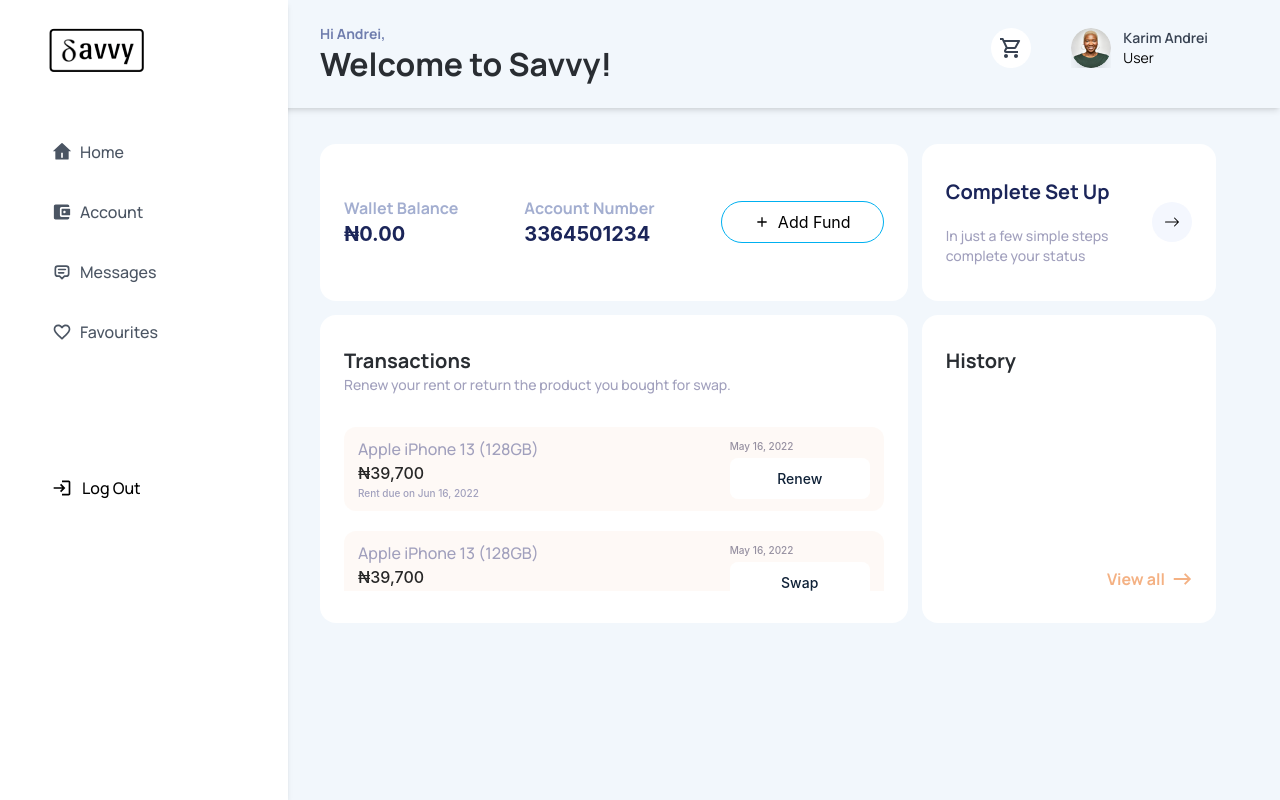
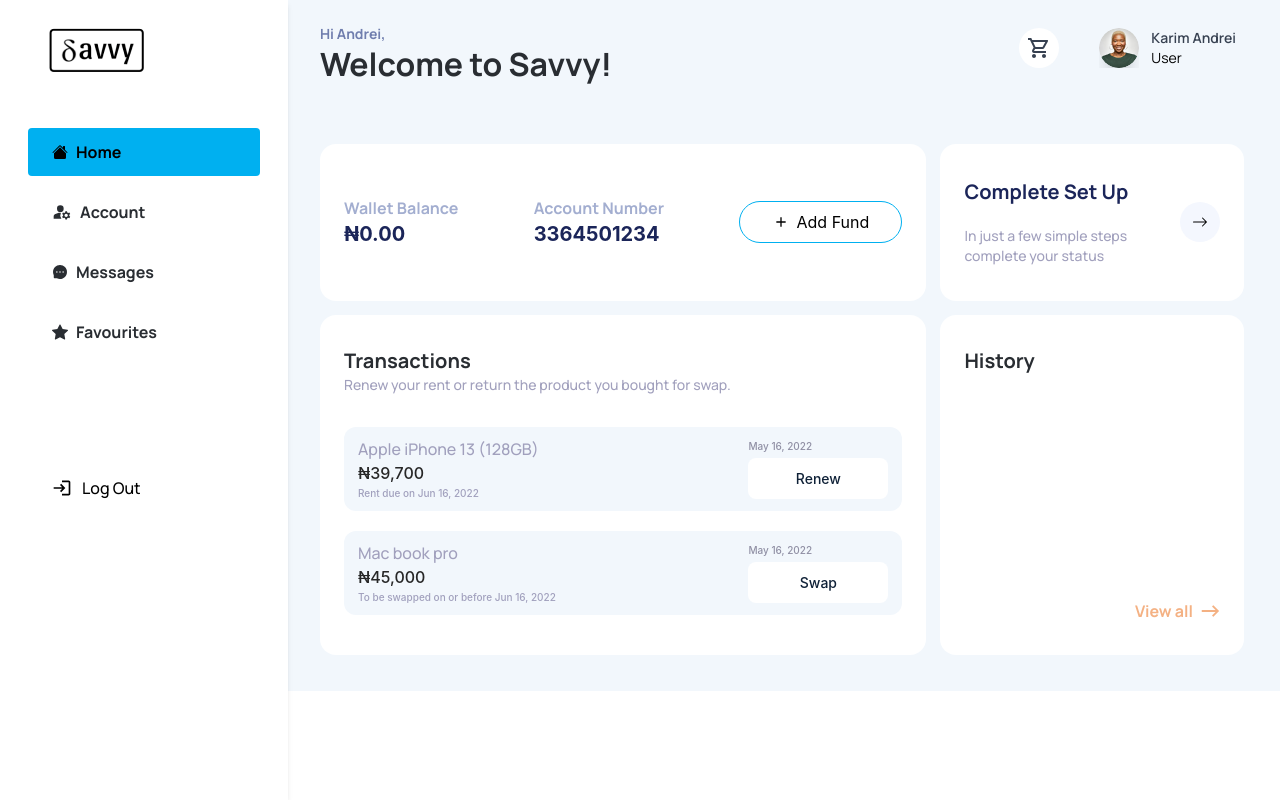
Before and after one commit to SavvyAfrica/savvyWaitlist, a Next.js app: page /dashboard/account in a window 1280 px wide. Built offline with nearby package versions, Linux system fonts and the light colour scheme.

Commit message:
fixed UI issues

```diff
--- a/components/DashboardLayout/DashboardLayout.tsx
+++ b/components/DashboardLayout/DashboardLayout.tsx
@@ -1,7 +1,6 @@
 import React, { useState, useEffect, Fragment } from 'react';
 import DashboardSideBar from '../DashboardSideBar/DashboardSideBar';
 import DashboardTopBar from '../DashboardTopBar/DashboardTopBar';
-import { Transition } from "@headlessui/react";
 
 
 
@@ -37,30 +36,29 @@ function DashboardLayout({children}: any) {
         }
     }, []);
 
+    // Prevents child element from inheriting parent element's onClick
+    const handleChildElementClick = (e: any) => {
+        e.stopPropagation()
+    }
+
+
   return (
     <>
-        <DashboardTopBar showNav={showNav} setShowNav={setShowNav} />
-        <Transition
-            as="div"
-            show={showNav}
-            enter="transform transition duration-[400ms]"
-            enterFrom="-translate-x-full"
-            enterTo="translate-x-0"
-            leave="transform duration-[400ms] transition ease-in-out"
-            leaveFrom="translate-x-0"
-            leaveTo="-translate-x-full"
-            className="fixed left-0 top-0 w-72 max-w-full h-full z-30 bg-white shadow-md"
-        >
-            <DashboardSideBar showNav={showNav} setShowNav={setShowNav} />
-        </Transition>
+        <DashboardSideBar showNav={showNav} setShowNav={setShowNav} />
 
         <main
             onClick={handleOnblur}
-            className={`min-h-screen w-full z-10 transition-all duration-[400ms] bg-[#f2f7fc] ${
-                showNav && !isMobile ? 'pl-56' : "pl-0"
+            className={`h-full w-full transition-all duration-[400ms] bg-[#f2f7fc] ${
+                showNav && !isMobile ? 'pl-80' : "pl-0"
             }`}
         >
-            <div className="maxWidth lg:pt-36 pt-16 pl-8 lg:pl-24 pr-8 lg:pr-16">{children}</div>
+            <div className="maxWidth">
+                <DashboardTopBar showNav={showNav} setShowNav={setShowNav} />
+
+                <div className="w-full h-auto">
+                    <div className="pt-9 pb-9 pl-9 lg:pl-0 pr-9">{children}</div>
+                </div>
+            </div>
         </main>
     </>
   )
--- a/components/DashboardSideBar/DashboardSideBar.tsx
+++ b/components/DashboardSideBar/DashboardSideBar.tsx
@@ -1,15 +1,13 @@
-import React, { Dispatch, forwardRef, SetStateAction } from 'react';
-import { RiHome4Fill } from 'react-icons/ri';
-import { IoMdWallet } from 'react-icons/io';
-import { TbMessage2 } from 'react-icons/tb';
-import { MdOutlineFavoriteBorder } from 'react-icons/md';
-import { HiOutlineBars3BottomLeft } from 'react-icons/hi2';
-import { MdLogin } from 'react-icons/md';
+import React, { Dispatch, forwardRef, SetStateAction, useCallback, useState } from 'react';
+import { AiFillMessage } from 'react-icons/ai';
+import { IoIosClose } from 'react-icons/io';
+import { MdLogin, MdManageAccounts } from 'react-icons/md';
 import { SingletonRouter, useRouter } from 'next/router';
 import Link from 'next/router';
 import Image from 'next/image';
 import Logo from '../../assets/png/logo.png';
 import { Text } from '../typography/typography';
+import { BsFillStarFill, BsHouseFill } from 'react-icons/bs';
 
 
 interface IMyProps {
@@ -18,116 +16,77 @@ interface IMyProps {
 }
 
 
-const DashboardSideBar: React.FC<IMyProps> = forwardRef(({ showNav, setShowNav }, ref: any) => {
+const DashboardSideBar: React.FC<IMyProps> = ({ showNav, setShowNav }: IMyProps) => {
+  const [currentRoute, setCurrentRoute] = useState("Home");
+
+  const renderIcon = useCallback((element: React.ReactNode) => {
+    switch (element) {
+      case "Home":
+        return <BsHouseFill className='h-4 w-4' />;
+      case "Account":
+        return <MdManageAccounts className='h-5 w-5' />;
+      case "Messages":
+        return <AiFillMessage className='h-4.5 w-4.5' />;
+      case "Favourites":
+        return <BsFillStarFill className='h-4 w-4' />;
+    }
+  }, []);
+  const navigationData = ["Home", "Account", "Messages", "Favourites"];
+
+
   const router = useRouter();
 
   return (
-    <div ref={ref} className="h-full">
+    <div
+      className={`fixed left-0 top-0 w-60 sm:w-72 duration-[400ms] h-full z-30 bg-white shadow-md
+        ${showNav
+        ? '-translate-x-full lg:translate-x-0'
+        : '-translate-x-0 origin-right'
+        }`}
+    >
+      <>
       <div className="flex justify-center mt-7 mb-14">
         <div className="w-full flex justify-between items-center ml-12 mr-4">
           {/* <Link href='/dashboard'> */}
             <Image src={Logo} alt="logo" />
           {/* </Link> */}
-          <HiOutlineBars3BottomLeft
-            className={`h-8 w-8 lg:hidden block cursor-pointer text-gray-700 ${showNav ? 'block' : 'hidden'}`}
+          <IoIosClose
+            className={`h-8 w-8 lg:hidden block cursor-pointer text-gray-700 `}
             onClick={() => setShowNav(!showNav)}
           />
         </div>
       </div>
 
-      <div className="flex flex-col mb-24">
-        {/* <Link href="/"> */}
-          <div
-            className={`pl-6 py-3 mx-7 mb-3 rounded text-center cursor-pointer flex items-center transition-colors ${
-              router.pathname == "/"
-              ? "bg-[#00B0f0]"
-              : "text-gray-600 hover:bg-[#00B0f0] hover:text-neutral-800"
+      <ul className="flex flex-col mb-24 block">
+        {navigationData.map((element, index): React.ReactNode => {
+          return (
+            <li
+              key={index}
+              onClick={() => setCurrentRoute(element)}
+              className={`pl-6 py-3 mx-7 mb-3 rounded text-center cursor-pointer flex items-center transition-colors block
+                ${currentRoute === element
+                ? "bg-[#00B0F0]"
+                : "text-[#292D32] hover:bg-[#dcebf9]"
                 }`}
             >
-            <div className="mr-2">
-              <RiHome4Fill className='h-5 w-5' />
-            </div>
+              {/* <Link href=''> */}
+                <span className="mr-2 inline-block">
+                  {renderIcon(element)}
+                </span>
 
-            <div>
+                <span className="inline-block">
                   <Text
                     variant='paragraph_3'
-                className={`${router.pathname == "/" ? "font-bold" : "font-medium"}`}
+                    className="font-bold"
                   >
-                Home
+                    {element}
                   </Text>
-            </div>
-          </div>
+                </span>
               {/* </Link> */}
-
-        {/* <Link href="/account"> */}
-          <div
-            className={`pl-6 py-3 mx-7 mb-3 rounded text-center cursor-pointer flex items-center transition-colors ${
-              router.pathname == "/account"
-              ? "bg-[#00B0f0]"
-              : "text-gray-600 hover:bg-[#00B0f0] hover:text-neutral-800"
-            }`}
-          >
-            <div className="mr-2">
-              <IoMdWallet className='h-5 w-5' />
-            </div>
-
-            <div>
-              <Text
-                variant='paragraph_3'
-                className={`${router.pathname == "/" ? "font-bold" : "font-medium"}`}
-              >
-                Account
-              </Text>
-            </div>
-          </div>
-        {/* </Link> */}
-
-        {/* <Link href="/messages"> */}
-          <div
-            className={`pl-6 py-3 mx-7 mb-3 rounded text-center cursor-pointer flex items-center transition-colors ${
-              router.pathname == "/messages"
-              ? "bg-[#00B0f0]"
-              : "text-gray-600 hover:bg-[#00B0f0] hover:text-neutral-800"
-            }`}
-          >
-            <div className="mr-2">
-              <TbMessage2 className='h-5 w-5' />
-            </div>
-
-            <div>
-              <Text
-                variant='paragraph_3'
-                className={`${router.pathname == "/" ? "font-bold" : "font-medium"}`}
-              >
-                Messages
-              </Text>
-            </div>
-          </div>
-        {/* </Link> */}
-
-        {/* <Link href="/favourites"> */}
-          <div
-            className={`pl-6 py-3 mx-7 mb-3 rounded text-center cursor-pointer flex items-center transition-colors ${
-              router.pathname == "/favourites"
-              ? "bg-[#00B0f0]"
-              : "text-gray-600 hover:bg-[#00B0f0] hover:text-neutral-800"
-            }`}
-          >
-            <div className="mr-2">
-              <MdOutlineFavoriteBorder className='h-5 w-5' />
-            </div>
-
-            <div>
-              <Text
-                variant='paragraph_3'
-                className={`${router.pathname == "/" ? "font-bold" : "font-medium"}`}
-              >
-                Favourites
-              </Text>
-            </div>
-          </div>
-        {/* </Link> */}
-      </div>
+            </li>
+          )
+        })}
+      </ul>
 
       <div className="flex items-center pl-6 py-3 mx-7 mb-3 text-center cursor-pointer">
         {/* <Link href=''> */}
@@ -135,10 +94,10 @@ const DashboardSideBar: React.FC<IMyProps> = forwardRef(({ showNav, setShowNav }
           <Text variant='paragraph_3' className='font-medium'>Log Out</Text>
         {/* </Link> */}
       </div>
+      </>
     </div>
   )
-})
+}
 
-DashboardSideBar.displayName = "DashboardSideBar";
 
 export default DashboardSideBar;
--- a/components/DashboardTopBar/DashboardTopBar.tsx
+++ b/components/DashboardTopBar/DashboardTopBar.tsx
@@ -17,10 +17,9 @@ interface IMyProps {
 const DashboardTopBar: React.FC<IMyProps> = ({showNav, setShowNav}: IMyProps) => {
     return (
         <div
-            className={`lg:fixed static top-0 bg-[#f2f7fc] shadow-md w-full h-auto z-10 transition-all duration-[400ms]
-            ${showNav ? "lg:pl-56 pl-0" : "pl-0"}`}
+            className="w-full h-auto"
         >
-            <div className="maxWidth pt-6 pr-8 lg:pr-16 pl-8 lg:pl-24 pb-6 w-full flex justify-between items-start">
+            <div className="py-6 pr-9 pl-9 lg:pl-0 w-full flex justify-between items-start">
 
                 <div>
                     <div className="lg:hidden block -translate-x-1">
--- a/components/DbTransactionBox/DbTransactionBox.tsx
+++ b/components/DbTransactionBox/DbTransactionBox.tsx
@@ -1,4 +1,4 @@
-import React from 'react'
+import React, { Dispatch, SetStateAction } from 'react'
 import { Text } from '../typography/typography';
 
 
@@ -8,15 +8,17 @@ interface IMyProp {
     unitPrice: string;
     dueDate: string;
     currentDate: string;
-    ctaBtn: React.ReactNode;
+    ctaBtn: string;
+    renewOptionsIsOpen: boolean;
+    setRenewOptionsIsOpen: Dispatch<SetStateAction<boolean>>;
 }
 
 function DbTransactionBox(props: IMyProp) {
-    const { className, productName, unitPrice, dueDate, currentDate, ctaBtn } = props
+    const { className, productName, unitPrice, dueDate, currentDate, ctaBtn, setRenewOptionsIsOpen, renewOptionsIsOpen } = props
 
   return (
     <>
-        <div className={`h-auto sm:h-[84px] bg-[#f9d7c026] py-2.5 px-3.5 rounded-xl ${className}`}>
+        <div className={`h-auto sm:h-[84px] bg-[#f2f7fc] py-2.5 px-3.5 rounded-xl ${className}`}>
             <div className="flex sm:flex-row flex-col items-center justify-center">
                 <div className="sm:mr-auto mr-0 sm:mb-0 mb-6">
                     <Text variant='paragraph_3' className='font-medium text-[#A1A0BD] sm:text-left text-center'>{productName}</Text>
@@ -26,7 +28,10 @@ function DbTransactionBox(props: IMyProp) {
 
                 <div className="sm:ml-auto ml-0">
                     <p className="sm:text-[10px] text-[12px] font-medium leading-4 opacity-50 text-[#2F294D] mb-1 sm:text-left text-center">{currentDate}</p>
-                    <button className='bg-white w-[140px] h-[41px] rounded-lg flex justify-center items-center'>
+                    <button
+                        className='bg-white hover:bg-[#dcebf9] w-[140px] h-[41px] rounded-lg flex justify-center items-center'
+                        onClick={() => setRenewOptionsIsOpen(!renewOptionsIsOpen)}
+                    >
                         <span className='inline-block text-sm font-medium text-[#0F2137]'>{ctaBtn}</span>
                     </button>
                 </div>
--- a/components/Modals/FundWalletModal.tsx
+++ b/components/Modals/FundWalletModal.tsx
@@ -18,7 +18,7 @@ function FundWalletModal({setFundWalletIsOpen, fundWalletIsOpen}: IMyProp) {
   return (
     <>
         <div
-            className="fixed z-50 left-0 top-0 w-full h-full bg-black opacity-75"
+            className="fixed z-[999999] left-0 top-0 w-full h-full bg-black opacity-75"
             onClick={() => setFundWalletIsOpen(!fundWalletIsOpen)}
         >
             <div
--- /dev/null
+++ b/components/Modals/RenewOptionsModal.tsx
@@ -0,0 +1,60 @@
+import React, { Dispatch, SetStateAction } from 'react'
+import { Button } from '../button/button';
+import { Text } from '../typography/typography'
+
+
+interface IMyProp {
+  renewOptionsIsOpen: boolean;
+  setRenewOptionsIsOpen: Dispatch<SetStateAction<boolean>>;
+}
+
+function RenewOptionsModal({setRenewOptionsIsOpen, renewOptionsIsOpen}: IMyProp) {
+
+  // Prevents child element from inheriting parent element's onClick
+  const handleChildElementClick = (e: any) => {
+    e.stopPropagation()
+  }
+
+  return (
+    <>
+      <div
+        className="fixed z-50 left-0 top-0 w-full h-full bg-black opacity-75"
+        onClick={() => setRenewOptionsIsOpen(!renewOptionsIsOpen)}
+      >
+        <div
+          className="modal__content bg-[#FEFEFE] bg-red rounded-xl m-[8%] mx-auto max-w-[700px] lg:w-w-2/4 sm:w-4/6 w-full relative shadow-lg"
+          onClick={(e) => handleChildElementClick(e)}
+        >
+          <div className="border-b-2 border-solid border-[#DFDFE6] flex justify-center items-center pt-6 pb-8 md:px-8 px-6">
+            <Text variant='paragraph_1' className='font-bold text-base md:text-xl text-[#0F2137] mr-auto'>Choose an action</Text>
+            <span
+              className="text-[#23262F] ml-auto mb-1.5 inline-block text-2xl font-bold hover:cursor-pointer"
+              onClick={() => setRenewOptionsIsOpen(!renewOptionsIsOpen)}
+            >
+              &times;
+            </span>
+          </div>
+
+          <div className="w-full py-8 pb-6 md:px-8 px-6">
+            <div className="flex justify-center items-center mb-8">
+              <span className="inline-block mr-auto">
+                <Text variant='paragraph_3' className='font-semibold text-[#2F294D]'>IPhone 13 <br/> ₦39,700</Text>
+              </span>
+
+              <span className="inline-block ml-auto">
+                <Text variant='paragraph_4' className='font-semibold text-xs text-[#2F294D]'>May 16, 2022 <br /> Rent due on Jun 16, 2022</Text>
+              </span>
+            </div>
+            <div className=""></div>
+
+            <Button className='py-2.5 px-4 mt-6 w-full flex-auto block bg-[#00B0F0] rounded'>
+              <Text variant='paragraph_4' className="font-bold text-white">Continue</Text>
+            </Button>
+          </div>
+        </div>
+      </div>
+    </>
+  )
+}
+
+export default RenewOptionsModal
--- a/pages/dashboard/account/index.tsx
+++ b/pages/dashboard/account/index.tsx
@@ -12,13 +12,41 @@ import SetupAccountModal from '../../../components/Modals/SetupAccountModal'
 import VerifyEmp_StudModal from '../../../components/Modals/VerifyEmp_StudModal'
 import VerifyEmployeeCompanyModal from '../../../components/Modals/VerifyEmployeeCompanyModal'
 import DashboardContentBox from '../../../components/DashboardContentBox/DashboardContentBox'
+import RenewOptionsModal from '../../../components/Modals/RenewOptionsModal'
 
 
 function account() {
-  const [fundWalletIsOpen, setFundWalletIsOpen] = useState(false)
+  const [transactions, setTransactions] = useState([
+    {
+      id: 1,
+      productName: 'Apple iPhone 13 (128GB)',
+      unitPrice: '₦39,700',
+      dueDate: 'Rent due on Jun 16, 2022',
+      currentDate: 'May 16, 2022',
+      ctaBtn: 'Renew',
+      className: 'mb-5'
+    },
+    {
+      id: 2,
+      productName: 'Mac book pro',
+      unitPrice: '₦45,000',
+      dueDate: 'To be swapped on or before Jun 16, 2022',
+      currentDate: 'May 16, 2022',
+      ctaBtn: 'Swap',
+      className: 'mb-5'
+    }
+  ]);
+
+  // Fund Wallet State
+  const [fundWalletIsOpen, setFundWalletIsOpen] = useState(false);
+
+  // Account Setup State
   const [setupAccountIsOpen, setSetupAccountIsOpen] = useState(false);
   const [verifyEmp_StudIsOpen, setVerifyEmp_StudIsOpen] = useState(false);
   const [verifyEmpCompanyIsOpen, setVerifyEmpCompanyIsOpen] = useState(false);
+
+  //RenewalOptions State
+  const [renewOptionsIsOpen, setRenewOptionsIsOpen] = useState(false);
 
   return (
       <>
@@ -44,7 +72,6 @@ function account() {
                 <BiPlus className='mr-2' />
                 Add Fund
               </Button>
-              {fundWalletIsOpen ? <FundWalletModal setFundWalletIsOpen={setFundWalletIsOpen} fundWalletIsOpen={fundWalletIsOpen} /> : '' }
             </DashboardContentBox>
 
             <DashboardContentBox className='xl:w-2/6 sm:flex-row flex-col justify-center items-center'>
@@ -57,20 +84,17 @@ function account() {
 
               <div
                 className="w-[40px] h-[40px] rounded-full bg-[#F4F7FE] hover:bg-[#dcebf9] flex items-center justify-center sm:ml-auto ml-0 cursor-pointer"
-                // onClick={() => setSetupAccountIsOpen(!setupAccountIsOpen)}
+                onClick={() => setSetupAccountIsOpen(!setupAccountIsOpen)}
                 // onClick={() => setVerifyEmp_StudIsOpen(!verifyEmp_StudIsOpen)}
-                onClick={() => setVerifyEmpCompanyIsOpen(!verifyEmpCompanyIsOpen)}
+                // onClick={() => setVerifyEmpCompanyIsOpen(!verifyEmpCompanyIsOpen)}
               >
                 <BsArrowRight />
               </div>
-              {/* {setupAccountIsOpen ? <SetupAccountModal setSetupAccountIsOpen={setSetupAccountIsOpen} setupAccountIsOpen={setupAccountIsOpen} /> : '' } */}
-              {/* {verifyEmp_StudIsOpen ? <VerifyEmp_StudModal setVerifyEmp_StudIsOpen={setVerifyEmp_StudIsOpen} verifyEmp_StudIsOpen={verifyEmp_StudIsOpen} /> : '' } */}
-              {verifyEmpCompanyIsOpen ? <VerifyEmployeeCompanyModal setVerifyEmpCompanyIsOpen={setVerifyEmpCompanyIsOpen} verifyEmpCompanyIsOpen={verifyEmpCompanyIsOpen} /> : '' }
             </DashboardContentBox>
           </section>
 
           <section
-            className='w-full h-auto xl:h-[340px] flex flex-col xl:flex-row items-start justify-start gap-3.5 flex-initial pb-8'
+            className='w-full h-auto xl:h-[340px] flex flex-col xl:flex-row items-start justify-start gap-3.5 flex-initial'
           >
             <DashboardContentBox className='xl:w-4/6 flex-col'>
               <div className="mb-8 sm:text-left text-center">
@@ -81,23 +105,19 @@ function account() {
               </div>
 
               <div className="overflow-auto">
+                {transactions.map(transaction => (
                 <DbTransactionBox
-                  productName='Apple iPhone 13 (128GB)'
-                  unitPrice='₦39,700'
-                  dueDate='Rent due on Jun 16, 2022'
-                  currentDate='May 16, 2022'
-                  ctaBtn='Renew'
-                  className='mb-5'
+                  key={transaction.id}
+                  productName={transaction.productName}
+                  unitPrice={transaction.unitPrice}
+                  dueDate={transaction.dueDate}
+                  currentDate={transaction.currentDate}
+                  ctaBtn={transaction.ctaBtn}
+                  className={transaction.className}
+                  setRenewOptionsIsOpen={setRenewOptionsIsOpen}
+                  renewOptionsIsOpen={renewOptionsIsOpen}
                 />
-
-                <DbTransactionBox
-                  productName='Apple iPhone 13 (128GB)'
-                  unitPrice='₦39,700'
-                  dueDate='Rent due on Jun 16, 2022'
-                  currentDate='May 16, 2022'
-                  ctaBtn='Swap'
-                  className='mb-5'
-                />
+              ))}
               </div>
             </DashboardContentBox>
 
@@ -115,6 +135,16 @@ function account() {
             </DashboardContentBox>
           </section>
        </Dashboard>
+
+       {fundWalletIsOpen ? <FundWalletModal setFundWalletIsOpen={setFundWalletIsOpen} fundWalletIsOpen={fundWalletIsOpen} /> : '' }
+
+
+       {setupAccountIsOpen ? <SetupAccountModal setSetupAccountIsOpen={setSetupAccountIsOpen} setupAccountIsOpen={setupAccountIsOpen} /> : '' }
+       {/* {verifyEmp_StudIsOpen ? <VerifyEmp_StudModal setVerifyEmp_StudIsOpen={setVerifyEmp_StudIsOpen} verifyEmp_StudIsOpen={verifyEmp_StudIsOpen} /> : '' } */}
+       {/* {verifyEmpCompanyIsOpen ? <VerifyEmployeeCompanyModal setVerifyEmpCompanyIsOpen={setVerifyEmpCompanyIsOpen} verifyEmpCompanyIsOpen={verifyEmpCompanyIsOpen} /> : '' } */}
+
+
+       {renewOptionsIsOpen ? <RenewOptionsModal setRenewOptionsIsOpen={setRenewOptionsIsOpen} renewOptionsIsOpen={renewOptionsIsOpen} /> : ''}
       </>
   )
 }
--- a/pages/dashboard/index.tsx
+++ b/pages/dashboard/index.tsx
@@ -94,7 +94,7 @@ function dashboard() {
             </section>
 
             <section
-                className="w-full h-auto md:h-[340px] flex md:flex-row flex-col items-center justify-center gap-3.5 flex-initial pb-8"
+                className="w-full h-auto md:h-[340px] flex md:flex-row flex-col items-center justify-center gap-3.5 flex-initial"
             >
                 <DashboardContentBox className="md:w-4/6 justify-center">
                     <div className="flex flex-col items-start">
```
Lines whose indentation alone changed are shown as unchanged.
